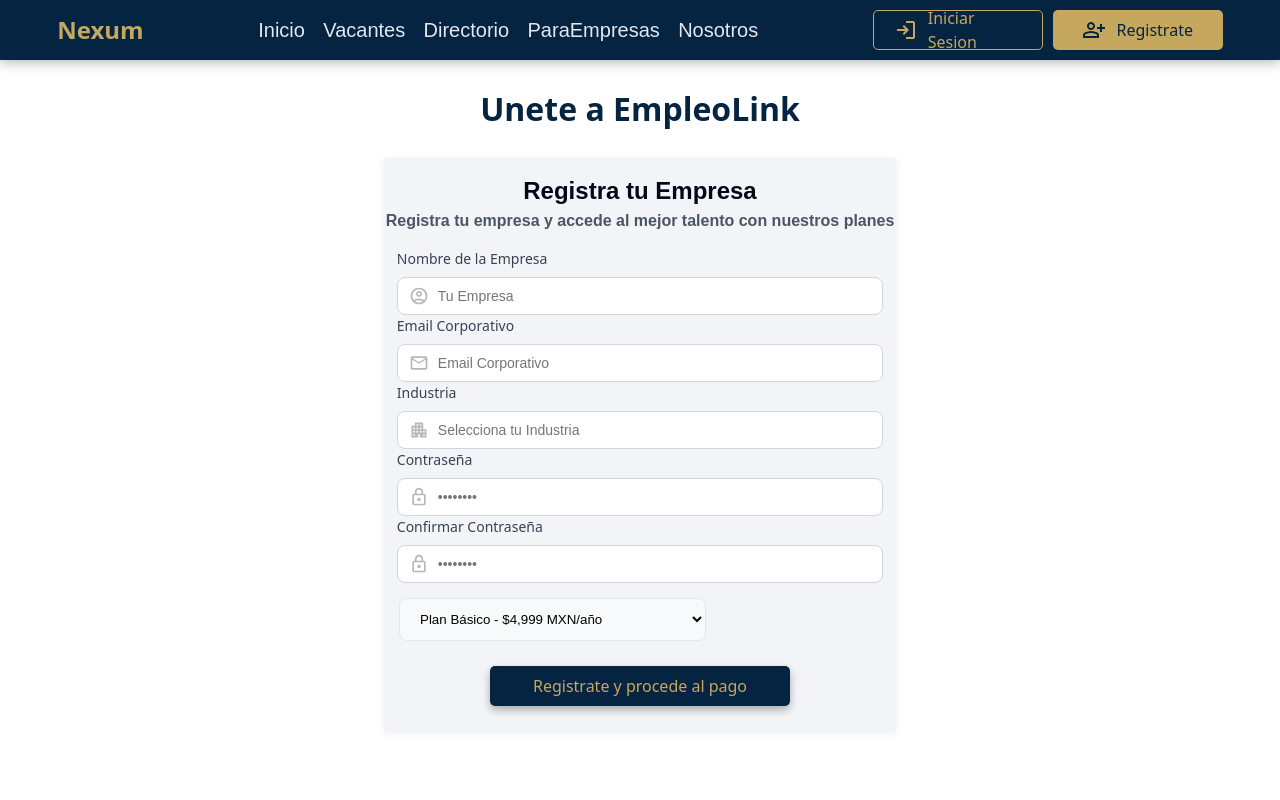
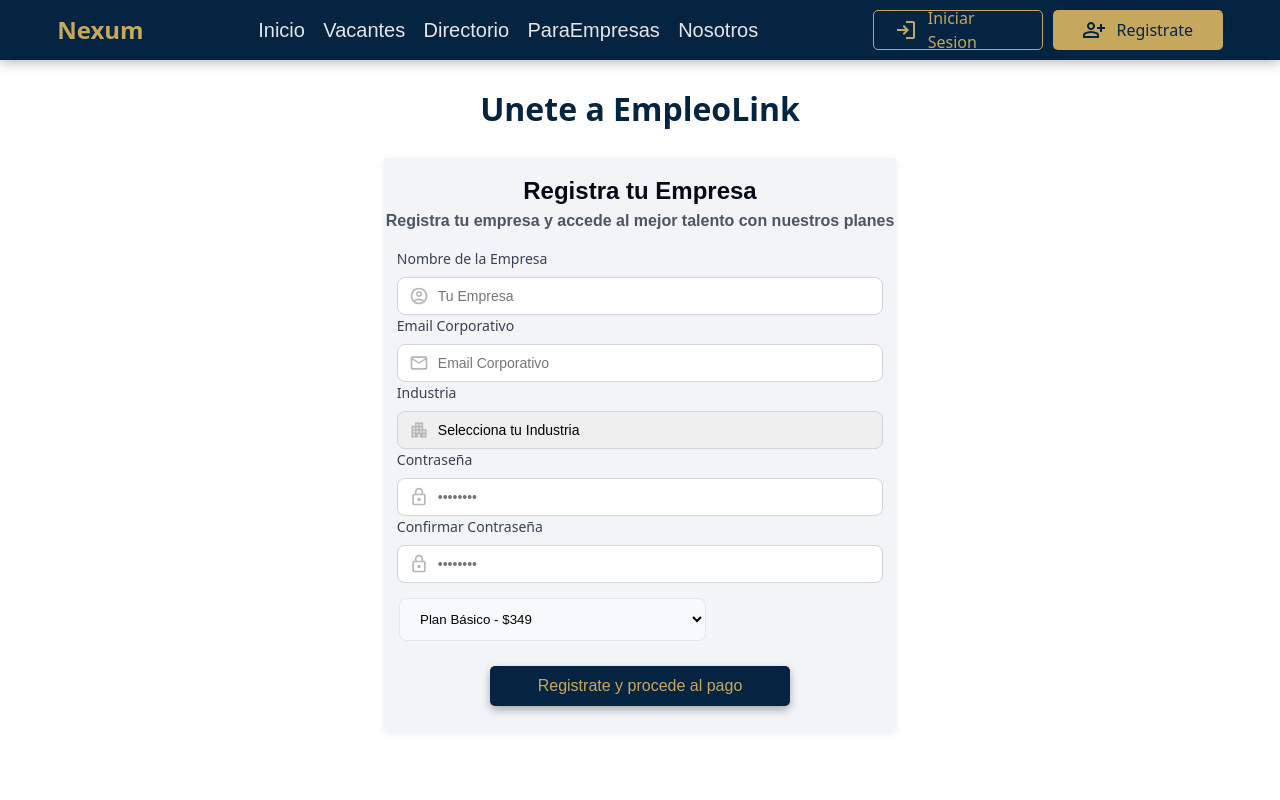
Before and after one commit to JoseEduardoTrevizo/Directorio-digital, a React app in the folder Frontend/: page /registro in a window 1280 px wide. Shown: the top 800 px of the page. Built offline with nearby package versions, Linux system fonts and the light colour scheme; the HTML template or start-up script is replaced by a standard one.

Commit message:
Creacion de services y peticion de registro

```diff
--- a/Frontend/src/pages/Registro.jsx
+++ b/Frontend/src/pages/Registro.jsx
@@ -1,11 +1,61 @@
-import React from "react";
-import { NavLink } from "react-router-dom";
+import React, { useState } from "react";
+import { useNavigate } from "react-router-dom";
+import { registrarEmpresa } from "../services/registroServices.js";
 import name from "../assets/icons/account.svg";
 import lock from "../assets/icons/lock.svg";
 import company from "../assets/icons/apartment.svg";
 import emailCorp from "../assets/icons/email.svg";
 
 export default function Registro() {
+  const navigate = useNavigate();
+
+  const [formData, setFormData] = useState({
+    nombre: "",
+    email: "",
+    industria: "",
+    contraseña: "",
+    confirmarContraseña: "",
+    planId: "1", // ID del plan en tu BD
+  });
+
+  const [error, setError] = useState("");
+  const [cargando, setCargando] = useState(false);
+
+  const handleChange = (e) => {
+    setFormData({ ...formData, [e.target.name]: e.target.value });
+  };
+
+  const handleSubmit = async (e) => {
+    e.preventDefault();
+    setError("");
+
+    // Validación de contraseñas en el frontend
+    if (formData.contraseña !== formData.confirmarContraseña) {
+      return setError("Las contraseñas no coinciden");
+    }
+    if (formData.contraseña.length < 8) {
+      return setError("La contraseña debe tener al menos 8 caracteres");
+    }
+
+    try {
+      setCargando(true);
+      await registrarEmpresa(formData);
+      // navigate("/pago"); // Redirige al pago tras registro exitoso
+    } catch (err) {
+      console.log("Tipo de error:", err.type);
+      console.log("Mensaje:", err.message);
+      console.log("Error completo:", err);
+      if (err.type === "NETWORK_ERROR") {
+        setError("⚠️ " + err.message);
+      } else if (err.type === "VALIDATION_ERROR") {
+        setError(err.message); // Viene del backend, ya es legible
+      } else {
+        setError("Ocurrió un error inesperado. Intenta de nuevo.");
+      }
+    } finally {
+      setCargando(false);
+    }
+  };
   return (
     <>
       <div className="containerVacantes">
@@ -18,7 +68,8 @@ export default function Registro() {
               Registra tu empresa y accede al mejor talento con nuestros planes
             </h3>
 
-            <div className="formulario_Container">
+            <form className="formulario_Container" onSubmit={handleSubmit}>
+              {error && <p className="formulario_error">{error}</p>}
               <div className="seccion_Info">
                 <label className="formulario_label">Nombre de la Empresa</label>
                 <div className="input-container">
@@ -26,6 +77,10 @@ export default function Registro() {
                   <input
                     className="input_Registro"
                     placeholder="Tu Empresa "
+                    name="nombre"
+                    value={formData.nombre}
+                    onChange={handleChange}
+                    required
                   ></input>
                 </div>
               </div>
@@ -37,7 +92,12 @@ export default function Registro() {
                   <input
                     className="input_Registro"
                     placeholder="Email Corporativo"
-                  ></input>
+                    type="email"
+                    name="email"
+                    value={formData.email}
+                    onChange={handleChange}
+                    required
+                  />
                 </div>
               </div>
 
@@ -45,10 +105,34 @@ export default function Registro() {
                 <label className="formulario_label">Industria</label>
                 <div className="input-container">
                   <img src={company} alt="" className="input-icon" />
-                  <input
-                    className="input_Registro"
-                    placeholder="Selecciona tu Industria"
-                  ></input>
+                  <select
+                    className="input_Registro input_select"
+                    name="industria"
+                    value={formData.industria}
+                    onChange={handleChange}
+                    required
+                  >
+                    <option value="" disabled>
+                      Selecciona tu Industria
+                    </option>
+                    <option value="Manufactura">Manufactura</option>
+                    <option value="Agricultura">
+                      Agricultura y Agroindustria
+                    </option>
+                    <option value="Construccion">Construcción</option>
+                    <option value="Tecnologia">Tecnología y Software</option>
+                    <option value="Salud">Salud y Medicina</option>
+                    <option value="Educacion">Educación</option>
+                    <option value="Transporte">Transporte y Logística</option>
+                    <option value="Comercio">Comercio y Retail</option>
+                    <option value="Alimentos">Alimentos y Bebidas</option>
+                    <option value="Servicios Financieros">
+                      Servicios Financieros
+                    </option>
+                    <option value="Turismo">Turismo y Hospitalidad</option>
+                    <option value="Energia">Energía y Utilities</option>
+                    <option value="Otro">Otro</option>
+                  </select>
                 </div>
               </div>
 
@@ -59,7 +143,12 @@ export default function Registro() {
                   <input
                     className="input_Registro"
                     placeholder="••••••••"
-                  ></input>
+                    type="password"
+                    name="contraseña"
+                    value={formData.contraseña}
+                    onChange={handleChange}
+                    required
+                  />
                 </div>
               </div>
 
@@ -70,19 +159,33 @@ export default function Registro() {
                   <input
                     className="input_Registro"
                     placeholder="••••••••"
-                  ></input>
+                    type="password"
+                    name="confirmarContraseña"
+                    value={formData.confirmarContraseña}
+                    onChange={handleChange}
+                    required
+                  />
                 </div>
               </div>
-              <select className="plan-select">
-                <option>Plan Básico - $4,999 MXN/año</option>
-                <option>Plan Premium - $8,999 MXN/año</option>
-                <option>Plan Enterprise - $15,999 MXN/año</option>
+              <select
+                className="plan-select"
+                name="planId"
+                value={formData.planId}
+                onChange={handleChange}
+              >
+                <option value="1">Plan Básico - $349</option>
+                <option value="2">Plan PRO - $699</option>
+                <option value="3">Plan Premium - $949</option>
               </select>
 
-              <NavLink to="" className="btn btn-register-paid">
-                Registrate y procede al pago
-              </NavLink>
-            </div>
+              <button
+                type="submit"
+                className="btn btn-register-paid"
+                disabled={cargando}
+              >
+                {cargando ? "Registrando..." : "Registrate y procede al pago"}
+              </button>
+            </form>
           </div>
         </div>
       </div>
--- /dev/null
+++ b/Frontend/src/services/registroServices.js
@@ -0,0 +1,68 @@
+const API_URL = "http://localhost:5000/api/empresas";
+
+// Errores personalizados para distinguir el tipo de fallo
+class NetworkError extends Error {
+  constructor() {
+    super("No se pudo conectar al servidor. Verifica tu conexión.");
+    this.type = "NETWORK_ERROR";
+  }
+}
+
+class ServerError extends Error {
+  constructor(message) {
+    super(message);
+    this.type = "SERVER_ERROR";
+  }
+}
+
+class ValidationError extends Error {
+  constructor(message) {
+    super(message);
+    this.type = "VALIDATION_ERROR";
+  }
+}
+
+export const registrarEmpresa = async (datosEmpresa) => {
+  let response;
+
+  // 1. Intenta hacer la petición — captura errores de red
+  try {
+    response = await fetch(`${API_URL}/registro`, {
+      method: "POST",
+      headers: { "Content-Type": "application/json" },
+      body: JSON.stringify(datosEmpresa),
+      signal: AbortSignal.timeout(10000), // Timeout de 10 segundos
+    });
+  } catch (err) {
+    if (err.name === "TimeoutError") {
+      throw new NetworkError("La petición tardó demasiado. Intenta de nuevo.");
+    }
+    throw new NetworkError();
+  }
+
+  // 2. Intenta parsear el JSON de la respuesta
+  let data;
+  try {
+    data = await response.json();
+  } catch {
+    throw new ServerError("El servidor devolvió una respuesta inválida.");
+  }
+
+  // 3. Manejo de errores HTTP por código de status
+  if (!response.ok) {
+    switch (response.status) {
+      case 400:
+        throw new ValidationError(
+          data.error || "Datos del formulario inválidos.",
+        );
+      case 409:
+        throw new ValidationError(data.error || "El email ya está registrado.");
+      case 500:
+        throw new ServerError("Error en el servidor. Intenta más tarde.");
+      default:
+        throw new ServerError(`Error inesperado (${response.status}).`);
+    }
+  }
+
+  return data;
+};
--- a/Frontend/src/styles/Registro.css
+++ b/Frontend/src/styles/Registro.css
@@ -126,3 +126,16 @@
   box-shadow: 0 6px 14px rgba(0, 0, 0, 0.35);
   transform: translateY(-2px);
 }
+.formulario_error {
+  color: #dc2626;
+  background: #fef2f2;
+  border: 1px solid #fecaca;
+  border-radius: 6px;
+  padding: 10px 14px;
+  font-size: 14px;
+  margin-bottom: 10px;
+}
+.input_select {
+  appearance: none;
+  cursor: pointer;
+}
```
